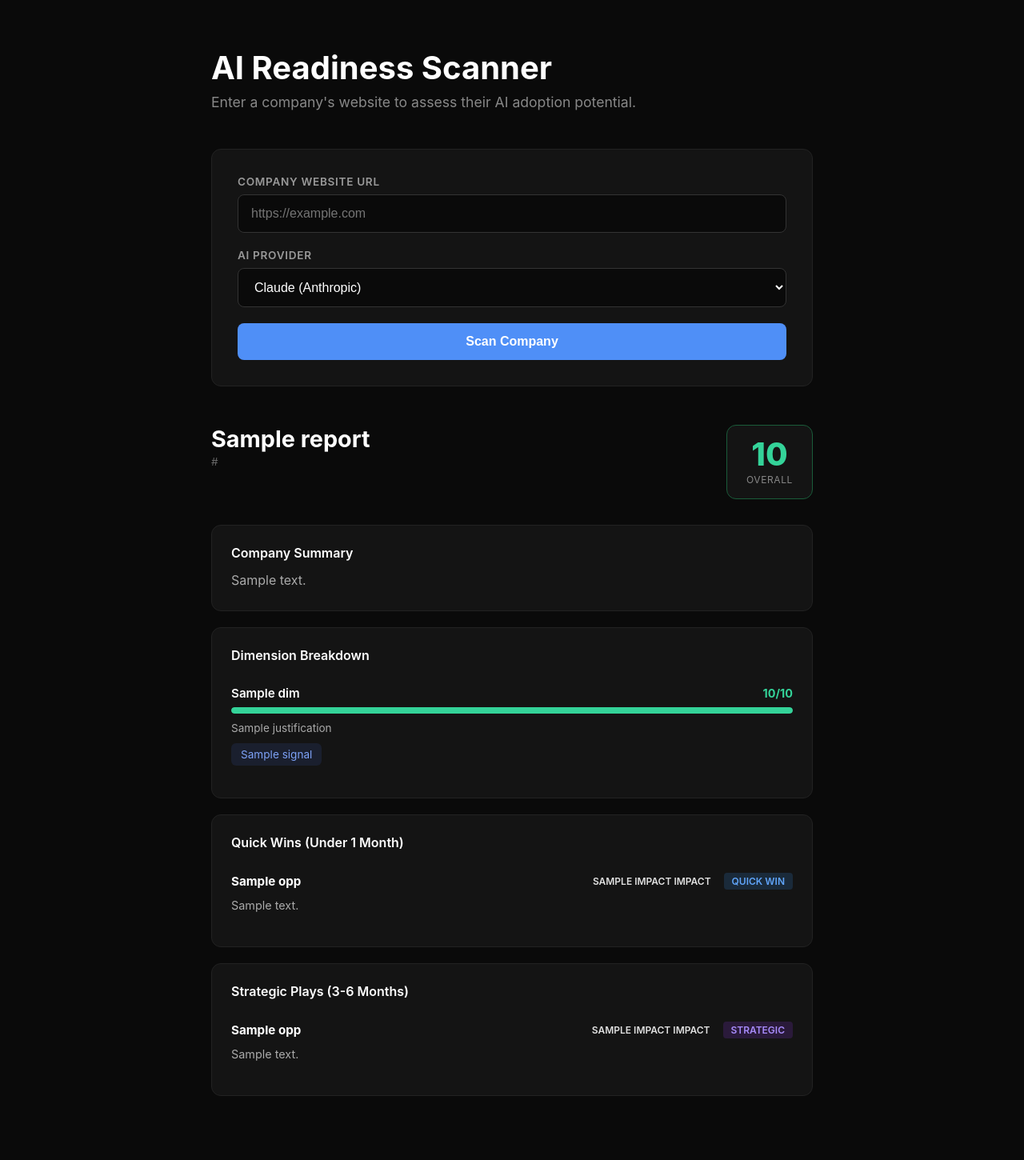
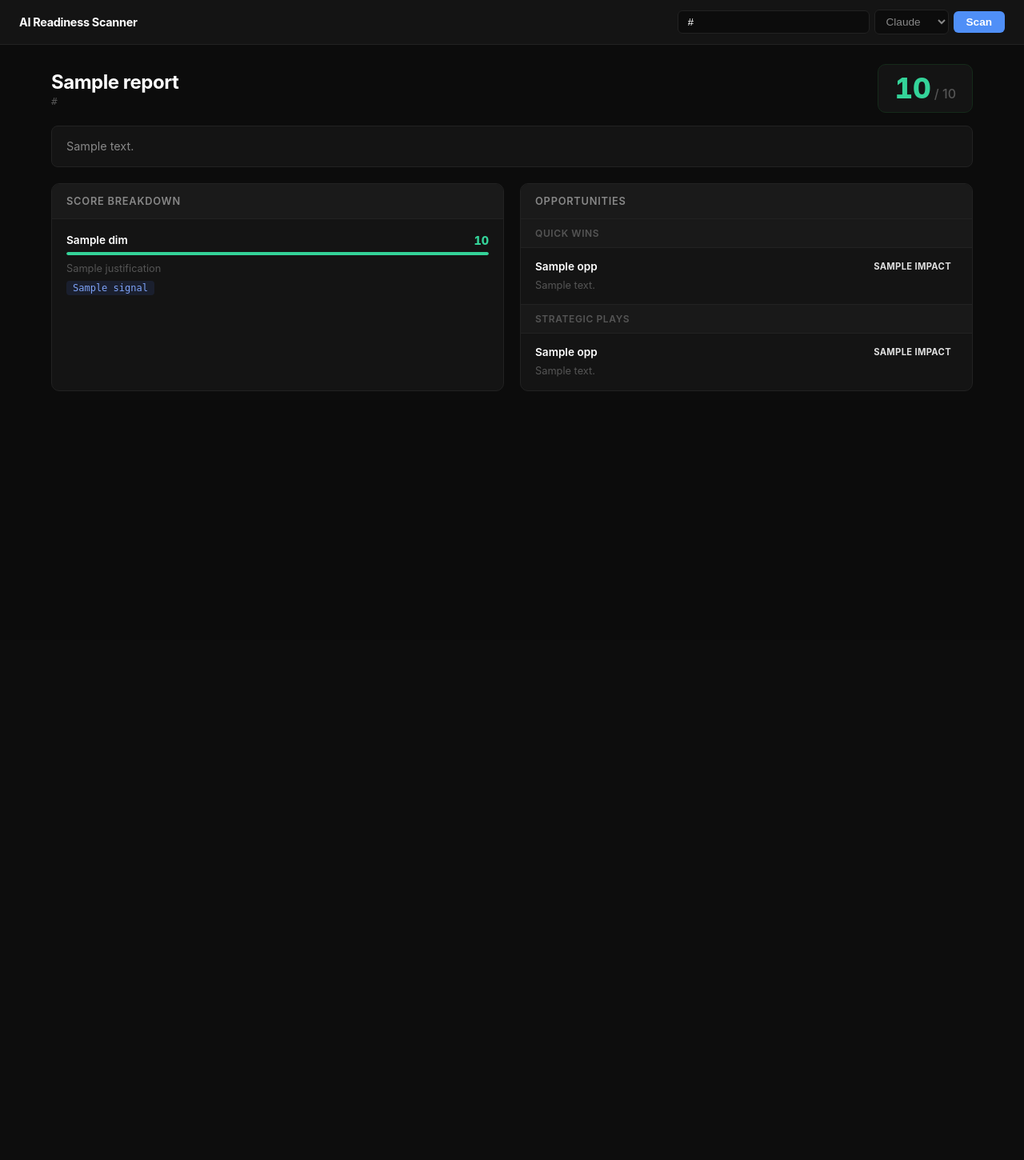
Before and after one commit to sagarvarma1/tenex, a FastAPI app: template templates/index.html in a window 1280 px wide. Shown: the whole page at 80% size. After the commit the page ends 489 px from the top, so only its background shows below. Run offline with FastAPI, Linux system fonts and the light colour scheme; the template is opened without the code that fills it: most values are stand-ins (such as "Sample title", 1, 10 or a date in 2020).

Commit message:
Overhaul frontend to data-heavy dashboard layout
Landing page: centered form with inline URL + provider + scan button.
Dashboard: sticky top bar with re-scan form, two-column grid layout
with score breakdown (dimensions with bars, justifications, signal
tags) on the left and opportunities on the right. Compact, dense,
data-forward design inspired by Datadog/Grafana aesthetic.

Co-Authored-By: Claude Opus 4.6 <noreply@anthropic.com>

```diff
--- a/static/style.css
+++ b/static/style.css
@@ -1,293 +1,455 @@
 * { margin: 0; padding: 0; box-sizing: border-box; }
 
-body {
-    font-family: -apple-system, BlinkMacSystemFont, 'Segoe UI', Roboto, sans-serif;
-    background: #0a0a0a;
-    color: #e0e0e0;
-    min-height: 100vh;
+:root {
+    --bg: #0c0c0c;
+    --surface: #141414;
+    --surface2: #1a1a1a;
+    --border: #222;
+    --border-light: #2a2a2a;
+    --text: #e0e0e0;
+    --text-dim: #888;
+    --text-muted: #555;
+    --accent: #4f8ff7;
+    --accent-hover: #3a7be0;
+    --red: #f87171;
+    --yellow: #fbbf24;
+    --green: #34d399;
+    --red-bg: #1a0f0f;
+    --yellow-bg: #1a1708;
+    --green-bg: #0a1a14;
 }
 
-.container {
-    max-width: 800px;
-    margin: 0 auto;
-    padding: 60px 24px;
+body {
+    font-family: 'Inter', -apple-system, BlinkMacSystemFont, 'Segoe UI', Roboto, monospace;
+    background: var(--bg);
+    color: var(--text);
+    min-height: 100vh;
+    font-size: 14px;
 }
 
-h1 {
-    font-size: 2.5rem;
+/* ── Landing Page ──────────────────────────────── */
+
+.landing {
+    display: flex;
+    align-items: center;
+    justify-content: center;
+    min-height: 100vh;
+    padding: 24px;
+}
+
+.landing-inner {
+    text-align: center;
+    max-width: 560px;
+    width: 100%;
+}
+
+.logo {
+    font-size: 1.5rem;
     font-weight: 700;
     color: #fff;
+    letter-spacing: -0.03em;
     margin-bottom: 8px;
 }
 
-.subtitle {
-    color: #888;
-    font-size: 1.1rem;
-    margin-bottom: 48px;
+.landing-sub {
+    color: var(--text-dim);
+    margin-bottom: 32px;
+    font-size: 0.95rem;
 }
 
-/* Form */
-.scan-form {
-    background: #141414;
-    border: 1px solid #222;
-    border-radius: 12px;
-    padding: 32px;
-    margin-bottom: 48px;
+.landing-form .input-row {
+    display: flex;
+    gap: 8px;
+    background: var(--surface);
+    border: 1px solid var(--border);
+    border-radius: 10px;
+    padding: 6px;
 }
 
-.form-group {
+.landing-form input[type="text"] {
+    flex: 1;
+    background: transparent;
+    border: none;
+    color: #fff;
+    padding: 10px 12px;
+    font-size: 0.95rem;
+    outline: none;
+    min-width: 0;
+}
+
+.landing-form select {
+    background: var(--surface2);
+    border: 1px solid var(--border);
+    color: var(--text-dim);
+    padding: 8px 12px;
+    border-radius: 6px;
+    font-size: 0.85rem;
+    cursor: pointer;
+    outline: none;
+}
+
+.btn {
+    background: var(--accent);
+    color: #fff;
+    border: none;
+    padding: 10px 24px;
+    border-radius: 6px;
+    font-weight: 600;
+    font-size: 0.9rem;
+    cursor: pointer;
+    transition: background 0.15s;
+    white-space: nowrap;
+}
+
+.btn:hover { background: var(--accent-hover); }
+.btn:disabled { background: #333; cursor: not-allowed; }
+
+/* ── Top Bar ───────────────────────────────────── */
+
+.topbar {
+    display: flex;
+    align-items: center;
+    justify-content: space-between;
+    padding: 12px 24px;
+    background: var(--surface);
+    border-bottom: 1px solid var(--border);
+    position: sticky;
+    top: 0;
+    z-index: 10;
+}
+
+.logo-sm {
+    font-size: 0.9rem;
+    font-weight: 700;
+    color: #fff;
+    letter-spacing: -0.02em;
+}
+
+.topbar-form {
+    display: flex;
+    gap: 6px;
+    align-items: center;
+}
+
+.topbar-form input[type="text"] {
+    background: var(--bg);
+    border: 1px solid var(--border);
+    color: #fff;
+    padding: 6px 12px;
+    border-radius: 6px;
+    font-size: 0.85rem;
+    width: 240px;
+    outline: none;
+}
+
+.topbar-form input:focus { border-color: var(--accent); }
+
+.topbar-form select {
+    background: var(--bg);
+    border: 1px solid var(--border);
+    color: var(--text-dim);
+    padding: 6px 10px;
+    border-radius: 6px;
+    font-size: 0.85rem;
+    cursor: pointer;
+    outline: none;
+}
+
+.btn-sm {
+    background: var(--accent);
+    color: #fff;
+    border: none;
+    padding: 6px 16px;
+    border-radius: 6px;
+    font-weight: 600;
+    font-size: 0.85rem;
+    cursor: pointer;
+    transition: background 0.15s;
+}
+
+.btn-sm:hover { background: var(--accent-hover); }
+.btn-sm:disabled { background: #333; cursor: not-allowed; }
+
+/* ── Dashboard Content ─────────────────────────── */
+
+.dash-content {
+    max-width: 1200px;
+    margin: 0 auto;
+    padding: 24px;
+}
+
+.dash-header {
+    display: flex;
+    align-items: center;
+    justify-content: space-between;
+    margin-bottom: 16px;
+    gap: 16px;
+}
+
+.company-info h1 {
+    font-size: 1.5rem;
+    font-weight: 700;
+    color: #fff;
+    letter-spacing: -0.02em;
+}
+
+.url-label {
+    color: var(--text-muted);
+    font-size: 0.8rem;
+    font-family: monospace;
+}
+
+.overall-score {
+    display: flex;
+    align-items: baseline;
+    gap: 4px;
+    padding: 12px 20px;
+    background: var(--surface);
+    border: 1px solid var(--border);
+    border-radius: 10px;
+}
+
+.overall-number {
+    font-size: 2.2rem;
+    font-weight: 800;
+    line-height: 1;
+    font-variant-numeric: tabular-nums;
+}
+
+.overall-label {
+    font-size: 1rem;
+    color: var(--text-muted);
+    font-weight: 500;
+}
+
+.score-low { color: var(--red); border-color: #2a1515; }
+.score-mid { color: var(--yellow); border-color: #2a2515; }
+.score-high { color: var(--green); border-color: #152a1a; }
+
+.summary-bar {
+    background: var(--surface);
+    border: 1px solid var(--border);
+    border-radius: 8px;
+    padding: 14px 18px;
     margin-bottom: 20px;
 }
 
-label {
-    display: block;
-    font-size: 0.85rem;
-    font-weight: 600;
-    color: #999;
-    text-transform: uppercase;
-    letter-spacing: 0.05em;
-    margin-bottom: 8px;
+.summary-bar p {
+    color: var(--text-dim);
+    line-height: 1.5;
+    font-size: 0.9rem;
 }
 
-input[type="text"], select {
-    width: 100%;
-    padding: 14px 16px;
-    background: #0a0a0a;
-    border: 1px solid #333;
-    border-radius: 8px;
-    color: #fff;
-    font-size: 1rem;
-    transition: border-color 0.2s;
+/* ── Grid Layout ───────────────────────────────── */
+
+.dash-grid {
+    display: grid;
+    grid-template-columns: 1fr 1fr;
+    gap: 20px;
 }
 
-input[type="text"]:focus, select:focus {
-    outline: none;
-    border-color: #4f8ff7;
+@media (max-width: 768px) {
+    .dash-grid { grid-template-columns: 1fr; }
+    .topbar { flex-direction: column; gap: 12px; }
+    .topbar-form input[type="text"] { width: 160px; }
+    .dash-header { flex-direction: column; align-items: flex-start; }
 }
 
-select { cursor: pointer; }
-select option { background: #141414; }
-
-.btn {
-    width: 100%;
-    padding: 14px;
-    background: #4f8ff7;
-    color: #fff;
-    border: none;
-    border-radius: 8px;
-    font-size: 1rem;
-    font-weight: 600;
-    cursor: pointer;
-    transition: background 0.2s;
+.panel {
+    background: var(--surface);
+    border: 1px solid var(--border);
+    border-radius: 10px;
+    overflow: hidden;
 }
 
-.btn:hover { background: #3a7be0; }
-.btn:disabled { background: #333; cursor: not-allowed; }
-
-/* Error */
-.error {
-    background: #2a1515;
-    border: 1px solid #5c2020;
-    color: #f87171;
-    padding: 16px;
-    border-radius: 8px;
-    margin-bottom: 32px;
+.panel-header {
+    padding: 14px 18px;
+    font-size: 0.8rem;
+    font-weight: 600;
+    color: var(--text-dim);
+    text-transform: uppercase;
+    letter-spacing: 0.06em;
+    border-bottom: 1px solid var(--border);
+    background: var(--surface2);
 }
 
-/* Report */
-.report { animation: fadeIn 0.5s ease; }
-@keyframes fadeIn { from { opacity: 0; transform: translateY(10px); } to { opacity: 1; transform: translateY(0); } }
+/* ── Dimensions ────────────────────────────────── */
 
-.report-header {
-    display: flex;
-    justify-content: space-between;
-    align-items: flex-start;
-    margin-bottom: 32px;
-    flex-wrap: wrap;
-    gap: 16px;
+.dimensions-list {
+    padding: 4px 0;
 }
 
-.report-header h2 {
-    font-size: 1.8rem;
-    color: #fff;
+.dim-row {
+    padding: 14px 18px;
+    border-bottom: 1px solid var(--border);
 }
 
-.report-header .url {
-    color: #666;
-    font-size: 0.85rem;
-}
+.dim-row:last-child { border-bottom: none; }
 
-.score-badge {
-    display: flex;
-    flex-direction: column;
-    align-items: center;
-    background: #141414;
-    border: 1px solid #222;
-    border-radius: 12px;
-    padding: 16px 24px;
-    min-width: 100px;
-}
-
-.score-badge .number {
-    font-size: 2.5rem;
-    font-weight: 800;
-    line-height: 1;
-}
-
-.score-badge .label {
-    font-size: 0.75rem;
-    color: #888;
-    text-transform: uppercase;
-    letter-spacing: 0.05em;
-    margin-top: 4px;
-}
-
-.score-low { color: #f87171; border-color: #5c2020; }
-.score-mid { color: #fbbf24; border-color: #5c4b20; }
-.score-high { color: #34d399; border-color: #1a5c3a; }
-
-/* Sections */
-.section {
-    background: #141414;
-    border: 1px solid #222;
-    border-radius: 12px;
-    padding: 24px;
-    margin-bottom: 20px;
-}
-
-.section h3 {
-    font-size: 1rem;
-    font-weight: 600;
-    color: #fff;
-    margin-bottom: 12px;
-}
-
-.section p { color: #aaa; line-height: 1.6; }
-
-.tech-signals {
-    display: flex;
-    flex-wrap: wrap;
-    gap: 8px;
-}
-
-.tech-tag {
-    background: #1a1f2e;
-    color: #7da2f7;
-    padding: 6px 12px;
-    border-radius: 6px;
-    font-size: 0.85rem;
-}
-
-/* Dimensions */
-.dimension {
-    padding: 16px 0;
-    border-bottom: 1px solid #222;
-}
-
-.dimension:last-child { border-bottom: none; }
-
-.dim-header {
+.dim-row-top {
     display: flex;
     justify-content: space-between;
     align-items: center;
-    margin-bottom: 8px;
+    margin-bottom: 6px;
 }
 
-.dim-name {
-    font-size: 0.95rem;
+.dim-label {
+    font-size: 0.85rem;
     font-weight: 600;
     color: #fff;
 }
 
-.dim-score {
+.dim-val {
     font-size: 0.9rem;
-    font-weight: 700;
+    font-weight: 800;
+    font-variant-numeric: tabular-nums;
 }
 
 .dim-bar-track {
     width: 100%;
-    height: 8px;
-    background: #222;
-    border-radius: 4px;
+    height: 4px;
+    background: var(--border);
+    border-radius: 2px;
     margin-bottom: 8px;
     overflow: hidden;
 }
 
 .dim-bar-fill {
     height: 100%;
-    border-radius: 4px;
-    transition: width 0.8s ease;
+    border-radius: 2px;
+    transition: width 0.6s ease;
 }
 
-.bar-low { background: #f87171; }
-.bar-mid { background: #fbbf24; }
-.bar-high { background: #34d399; }
+.bar-low { background: var(--red); }
+.bar-mid { background: var(--yellow); }
+.bar-high { background: var(--green); }
 
-.dim-justification {
-    color: #999;
-    font-size: 0.85rem;
-    line-height: 1.5;
-    margin-bottom: 8px;
+.dim-just {
+    color: var(--text-muted);
+    font-size: 0.8rem;
+    line-height: 1.45;
+    margin-bottom: 6px;
 }
 
-/* Opportunities */
-.opportunity {
-    border-bottom: 1px solid #222;
-    padding: 16px 0;
+.signal-tags {
+    display: flex;
+    flex-wrap: wrap;
+    gap: 4px;
+    margin-top: 4px;
 }
 
-.opportunity:last-child { border-bottom: none; }
+.tag {
+    background: #1a1f2e;
+    color: #7da2f7;
+    padding: 2px 8px;
+    border-radius: 4px;
+    font-size: 0.75rem;
+    font-family: monospace;
+}
 
-.opp-header {
+/* ── Opportunities ─────────────────────────────── */
+
+.opp-section {
+    padding: 0;
+}
+
+.opp-section-label {
+    padding: 10px 18px;
+    font-size: 0.75rem;
+    font-weight: 600;
+    color: var(--text-muted);
+    text-transform: uppercase;
+    letter-spacing: 0.05em;
+    border-bottom: 1px solid var(--border);
+    background: rgba(255,255,255,0.02);
+}
+
+.opp-card {
+    padding: 14px 18px;
+    border-bottom: 1px solid var(--border);
+}
+
+.opp-card:last-child { border-bottom: none; }
+
+.opp-section + .opp-section .opp-section-label {
+    border-top: 1px solid var(--border);
+}
+
+.opp-card-top {
     display: flex;
     justify-content: space-between;
     align-items: center;
-    margin-bottom: 8px;
-    flex-wrap: wrap;
+    margin-bottom: 6px;
     gap: 8px;
 }
 
-.opp-header h4 {
-    font-size: 0.95rem;
+.opp-card h4 {
+    font-size: 0.85rem;
+    font-weight: 600;
     color: #fff;
 }
 
-.badges { display: flex; gap: 6px; }
-
-.badge {
-    padding: 3px 10px;
-    border-radius: 4px;
-    font-size: 0.75rem;
-    font-weight: 600;
-    text-transform: uppercase;
+.opp-card p {
+    color: var(--text-muted);
+    font-size: 0.8rem;
+    line-height: 1.45;
 }
 
-.badge-high { background: #1a3a2a; color: #34d399; }
-.badge-medium { background: #3a3520; color: #fbbf24; }
-.badge-low { background: #2a2020; color: #f87171; }
-.badge-quick { background: #1a2a3a; color: #60a5fa; }
-.badge-strategic { background: #2a1a3a; color: #a78bfa; }
+.impact {
+    padding: 2px 8px;
+    border-radius: 4px;
+    font-size: 0.7rem;
+    font-weight: 700;
+    text-transform: uppercase;
+    letter-spacing: 0.03em;
+    white-space: nowrap;
+}
 
-.opp-desc { color: #999; font-size: 0.9rem; line-height: 1.5; }
+.impact-high { background: var(--green-bg); color: var(--green); }
+.impact-medium { background: var(--yellow-bg); color: var(--yellow); }
+.impact-low { background: var(--red-bg); color: var(--red); }
 
-/* Loading */
+/* ── Error ─────────────────────────────────────── */
+
+.error {
+    background: var(--red-bg);
+    border: 1px solid #2a1515;
+    color: var(--red);
+    padding: 14px 18px;
+    border-radius: 8px;
+    font-size: 0.9rem;
+}
+
+/* ── Loading ───────────────────────────────────── */
+
 .loading {
     display: none;
     text-align: center;
-    padding: 40px;
-    color: #888;
+    padding: 32px;
+    color: var(--text-dim);
+    position: fixed;
+    bottom: 24px;
+    left: 50%;
+    transform: translateX(-50%);
+    background: var(--surface);
+    border: 1px solid var(--border);
+    border-radius: 10px;
+    z-index: 100;
+    box-shadow: 0 8px 32px rgba(0,0,0,0.5);
 }
 
-.loading.active { display: block; }
+.loading.active { display: flex; align-items: center; gap: 12px; }
+
+.loading p { font-size: 0.85rem; }
 
 .spinner {
-    width: 40px;
-    height: 40px;
-    border: 3px solid #222;
-    border-top-color: #4f8ff7;
+    width: 20px;
+    height: 20px;
+    border: 2px solid var(--border);
+    border-top-color: var(--accent);
     border-radius: 50%;
-    animation: spin 0.8s linear infinite;
-    margin: 0 auto 16px;
+    animation: spin 0.7s linear infinite;
+    flex-shrink: 0;
 }
 
 @keyframes spin { to { transform: rotate(360deg); } }
--- a/templates/index.html
+++ b/templates/index.html
@@ -7,119 +7,152 @@
     <link rel="stylesheet" href="/static/style.css">
 </head>
 <body>
-    <div class="container">
-        <h1>AI Readiness Scanner</h1>
-        <p class="subtitle">Enter a company's website to assess their AI adoption potential.</p>
-
-        <form class="scan-form" action="/scan" method="post" id="scanForm">
-            <div class="form-group">
-                <label for="url">Company Website URL</label>
+    {% if not report and not error %}
+    <!-- Landing State -->
+    <div class="landing">
+        <div class="landing-inner">
+            <div class="logo">AI Readiness Scanner</div>
+            <p class="landing-sub">Analyze any company's website for AI agent compatibility.</p>
+            <form class="landing-form" action="/scan" method="post" id="scanForm">
+                <div class="input-row">
                     <input type="text" id="url" name="url" placeholder="https://example.com" required>
+                    <select id="provider" name="provider">
+                        <option value="claude">Claude</option>
+                        <option value="openai">GPT-5.2</option>
+                    </select>
+                    <button type="submit" class="btn" id="submitBtn">Scan</button>
                 </div>
-            <div class="form-group">
-                <label for="provider">AI Provider</label>
-                <select id="provider" name="provider">
-                    <option value="claude">Claude (Anthropic)</option>
-                    <option value="openai">GPT-5.2 (OpenAI)</option>
-                </select>
-            </div>
-            <button type="submit" class="btn" id="submitBtn">Scan Company</button>
             </form>
-
             <div class="loading" id="loading">
                 <div class="spinner"></div>
-            <p>Scraping website and analyzing with AI...</p>
-            <p style="font-size: 0.85rem; margin-top: 8px;">This may take 15-30 seconds.</p>
+                <p>Scanning website...</p>
+            </div>
+        </div>
+    </div>
+
+    {% else %}
+    <!-- Dashboard State -->
+    <div class="dashboard">
+        <!-- Top Bar -->
+        <div class="topbar">
+            <div class="topbar-left">
+                <span class="logo-sm">AI Readiness Scanner</span>
+            </div>
+            <div class="topbar-right">
+                <form action="/scan" method="post" class="topbar-form" id="scanForm">
+                    <input type="text" name="url" placeholder="https://example.com" required value="{{ scanned_url or '' }}">
+                    <select name="provider">
+                        <option value="claude">Claude</option>
+                        <option value="openai">GPT-5.2</option>
+                    </select>
+                    <button type="submit" class="btn-sm" id="submitBtn">Scan</button>
+                </form>
+            </div>
         </div>
 
         {% if error %}
+        <div class="dash-content">
             <div class="error">{{ error }}</div>
+        </div>
         {% endif %}
 
         {% if report %}
-        <div class="report">
-            <div class="report-header">
-                <div>
-                    <h2>{{ report.company_name }}</h2>
-                    <span class="url">{{ scanned_url }}</span>
+        <div class="dash-content">
+            <!-- Header Row -->
+            <div class="dash-header">
+                <div class="company-info">
+                    <h1>{{ report.company_name }}</h1>
+                    <span class="url-label">{{ scanned_url }}</span>
                 </div>
-                <div class="score-badge {% if report.ai_readiness_score <= 3 %}score-low{% elif report.ai_readiness_score <= 6 %}score-mid{% else %}score-high{% endif %}">
-                    <span class="number">{{ report.ai_readiness_score }}</span>
-                    <span class="label">Overall</span>
+                <div class="overall-score {% if report.ai_readiness_score <= 3 %}score-low{% elif report.ai_readiness_score <= 6 %}score-mid{% else %}score-high{% endif %}">
+                    <span class="overall-number">{{ report.ai_readiness_score }}</span>
+                    <span class="overall-label">/ 10</span>
                 </div>
             </div>
 
-            <div class="section">
-                <h3>Company Summary</h3>
+            <!-- Summary -->
+            <div class="summary-bar">
                 <p>{{ report.company_summary }}</p>
             </div>
 
-            <div class="section">
-                <h3>Dimension Breakdown</h3>
+            <!-- Main Grid -->
+            <div class="dash-grid">
+                <!-- Left Column: Dimensions -->
+                <div class="panel">
+                    <div class="panel-header">Score Breakdown</div>
+                    <div class="dimensions-list">
                         {% for dim in report.dimensions %}
-                <div class="dimension">
-                    <div class="dim-header">
-                        <span class="dim-name">{{ dim.name }}</span>
-                        <span class="dim-score {% if dim.score <= 3 %}score-low{% elif dim.score <= 6 %}score-mid{% else %}score-high{% endif %}">{{ dim.score }}/10</span>
+                        <div class="dim-row">
+                            <div class="dim-row-top">
+                                <span class="dim-label">{{ dim.name }}</span>
+                                <span class="dim-val {% if dim.score <= 3 %}score-low{% elif dim.score <= 6 %}score-mid{% else %}score-high{% endif %}">{{ dim.score }}</span>
                             </div>
                             <div class="dim-bar-track">
                                 <div class="dim-bar-fill {% if dim.score <= 3 %}bar-low{% elif dim.score <= 6 %}bar-mid{% else %}bar-high{% endif %}" style="width: {{ dim.score * 10 }}%"></div>
                             </div>
-                    <p class="dim-justification">{{ dim.justification }}</p>
+                            <p class="dim-just">{{ dim.justification }}</p>
                             {% if dim.signals_detected %}
-                    <div class="tech-signals">
+                            <div class="signal-tags">
                                 {% for signal in dim.signals_detected %}
-                        <span class="tech-tag">{{ signal }}</span>
+                                <span class="tag">{{ signal }}</span>
                                 {% endfor %}
                             </div>
                             {% endif %}
                         </div>
                         {% endfor %}
                     </div>
+                </div>
+
+                <!-- Right Column: Opportunities -->
+                <div class="panel">
+                    <div class="panel-header">Opportunities</div>
 
                     {% if report.quick_wins %}
-            <div class="section">
-                <h3>Quick Wins (Under 1 Month)</h3>
+                    <div class="opp-section">
+                        <div class="opp-section-label">Quick Wins</div>
                         {% for opp in report.quick_wins %}
-                <div class="opportunity">
-                    <div class="opp-header">
+                        <div class="opp-card">
+                            <div class="opp-card-top">
                                 <h4>{{ opp.title }}</h4>
-                        <div class="badges">
-                            <span class="badge badge-{{ opp.impact | lower }}">{{ opp.impact }} Impact</span>
-                            <span class="badge badge-quick">Quick Win</span>
+                                <span class="impact impact-{{ opp.impact | lower }}">{{ opp.impact }}</span>
                             </div>
-                    </div>
-                    <p class="opp-desc">{{ opp.description }}</p>
+                            <p>{{ opp.description }}</p>
                         </div>
                         {% endfor %}
                     </div>
                     {% endif %}
 
                     {% if report.strategic_plays %}
-            <div class="section">
-                <h3>Strategic Plays (3-6 Months)</h3>
+                    <div class="opp-section">
+                        <div class="opp-section-label">Strategic Plays</div>
                         {% for opp in report.strategic_plays %}
-                <div class="opportunity">
-                    <div class="opp-header">
+                        <div class="opp-card">
+                            <div class="opp-card-top">
                                 <h4>{{ opp.title }}</h4>
-                        <div class="badges">
-                            <span class="badge badge-{{ opp.impact | lower }}">{{ opp.impact }} Impact</span>
-                            <span class="badge badge-strategic">Strategic</span>
+                                <span class="impact impact-{{ opp.impact | lower }}">{{ opp.impact }}</span>
                             </div>
-                    </div>
-                    <p class="opp-desc">{{ opp.description }}</p>
+                            <p>{{ opp.description }}</p>
                         </div>
                         {% endfor %}
                     </div>
                     {% endif %}
                 </div>
+            </div>
+        </div>
         {% endif %}
+    </div>
+    {% endif %}
+
+    <div class="loading" id="loading">
+        <div class="spinner"></div>
+        <p>Scanning website...</p>
     </div>
 
     <script>
         document.getElementById('scanForm').addEventListener('submit', function() {
-            document.getElementById('submitBtn').disabled = true;
-            document.getElementById('submitBtn').textContent = 'Scanning...';
+            var btn = document.getElementById('submitBtn');
+            btn.disabled = true;
+            btn.textContent = '...';
             document.getElementById('loading').classList.add('active');
         });
     </script>
```
Lines whose indentation alone changed are shown as unchanged.
